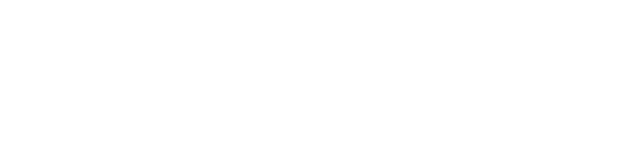
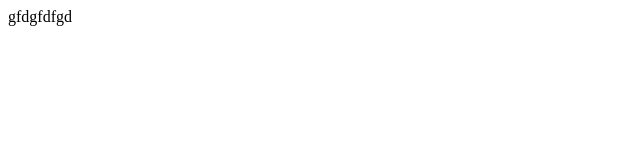
Before and after one commit to AntonAlekseevADM/test, a plain HTML site: page index.html in a window 1280 px wide. Shown: the whole page, without its empty margins (0-640 px from the left). Drawn offline with Linux system fonts and the light colour scheme.

Commit message:
Вторая версия

```diff
--- a/index.html
+++ b/index.html
@@ -6,6 +6,6 @@
     <title>Document</title>
 </head>
 <body>
-
+    gfdgfdfgd
 </body>
 </html>
```
